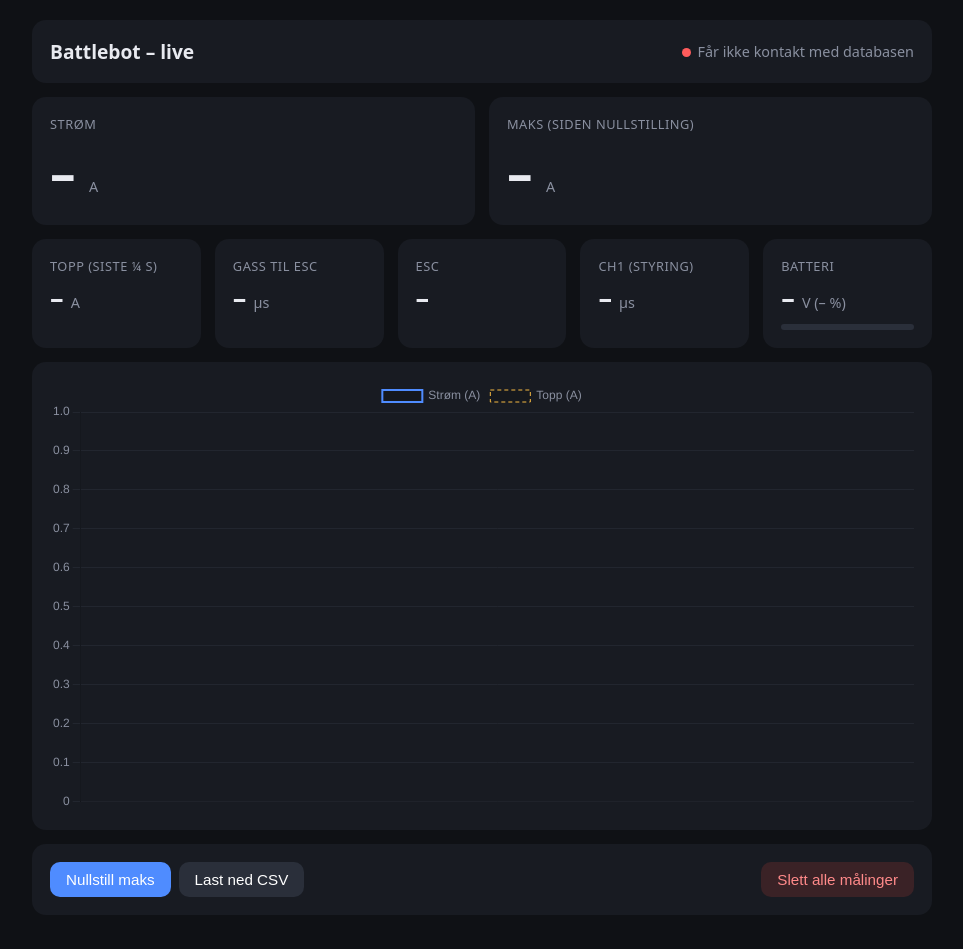
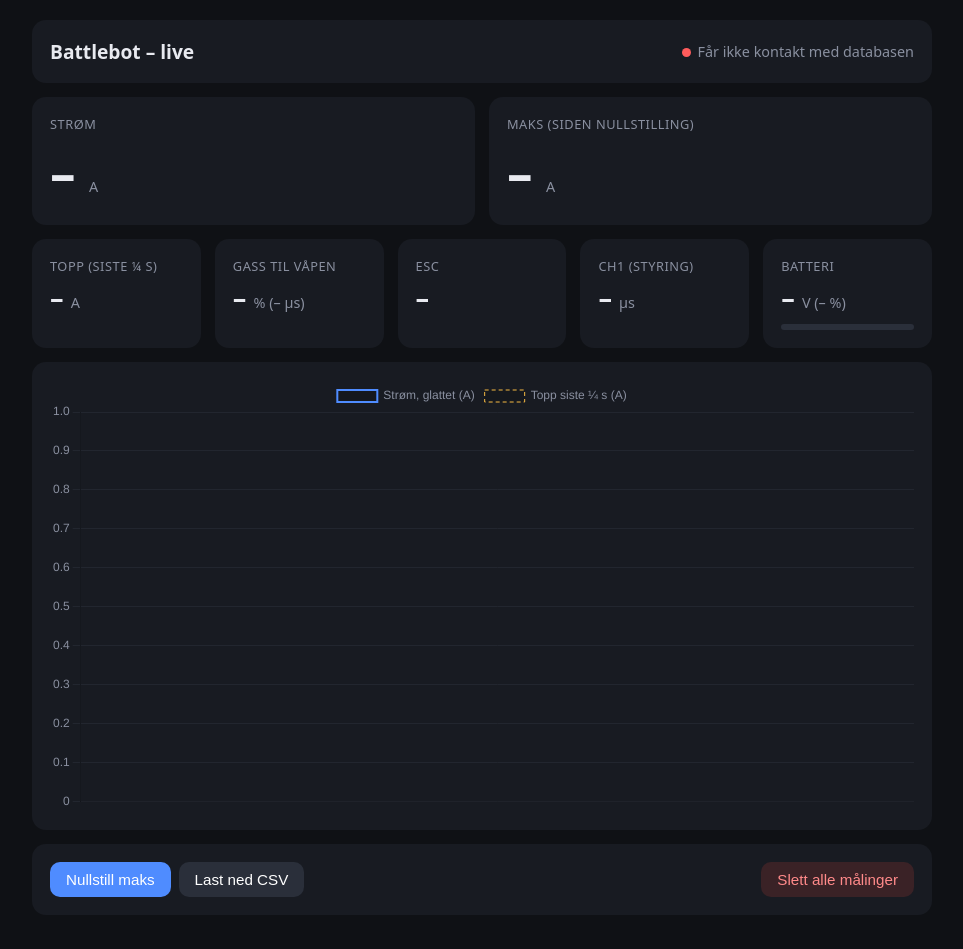
Before and after one commit to andos898/Battlebot, a plain HTML site: page index.html in a window 1280 px wide. Shown: the whole page, without its empty margins (158-1121 px from the left). Drawn offline with nearby package versions, Linux system fonts and the light colour scheme; no server answers.

Commit message:
Add files via upload

```diff
--- a/index.html
+++ b/index.html
@@ -48,7 +48,7 @@
 
   <div class="grid">
     <div class="card"><div class="lbl">Topp (siste ¼ s)</div><div class="val"><span id="topp">–</span> <small>A</small></div></div>
-    <div class="card"><div class="lbl">Gass til ESC</div><div class="val"><span id="gass">–</span> <small>µs</small></div></div>
+    <div class="card"><div class="lbl">Gass til våpen</div><div class="val"><span id="gassP">–</span> <small>% (<span id="gass">–</span> µs)</small></div></div>
     <div class="card"><div class="lbl">ESC</div><div class="val" id="esc">–</div></div>
     <div class="card"><div class="lbl">CH1 (styring)</div><div class="val"><span id="ch1">–</span> <small>µs</small></div></div>
     <div class="card">
@@ -84,8 +84,8 @@ let sisteKey = null;
 const chart = new Chart($("graf"), {
   type: "line",
   data: { labels: [], datasets: [
-    { label: "Strøm (A)", data: [], borderColor: "#4f8cff", borderWidth: 2, pointRadius: 0, tension: .2 },
-    { label: "Topp (A)",  data: [], borderColor: "#f5b942", borderWidth: 1, pointRadius: 0, tension: 0, borderDash: [4, 3] }
+    { label: "Strøm, glattet (A)", data: [], borderColor: "#4f8cff", borderWidth: 2, pointRadius: 0, tension: .2 },
+    { label: "Topp siste ¼ s (A)",  data: [], borderColor: "#f5b942", borderWidth: 1, pointRadius: 0, tension: 0, borderDash: [4, 3] }
   ]},
   options: { animation: false,
     plugins: { legend: { labels: { color: "#8a90a0" } } },
@@ -103,6 +103,8 @@ function tegn() {
   $("maks").textContent = f1(s.maks);
   $("topp").textContent = f1(s.topp);
   $("gass").textContent = s.gass ?? "–";
+  // 1000 µs = 0 %, 2000 µs = 100 % (standard ESC-signal)
+  $("gassP").textContent = typeof s.gass === "number" ? Math.round((s.gass - 1000) / 10) : "–";
   $("esc").textContent  = s.esc ?? "–";
   $("ch1").textContent  = s.ch1 ?? "–";
   $("bv").textContent   = f1(s.bv);
@@ -130,7 +132,10 @@ function liveStatus(feil) {
 }
 
 // Første gang: hent de siste MAX_PTS. Deretter: bare det som er nytt siden sisteKey.
+let henter = false;       // hindrer at to henting overlapper (ga dobbeltrader på treg mobildata)
 async function hent() {
+  if (henter) return;
+  henter = true;
   try {
     const q = sisteKey
       ? 'orderBy="$key"&startAt="' + sisteKey + '"'
@@ -138,7 +143,8 @@ async function hent() {
     const r = await fetch(DB_URL + "/readings.json?" + q);
     const d = await r.json();
     if (d && typeof d === "object") {
-      const nye = Object.keys(d).sort().filter(k => k !== sisteKey).map(k => ({ key: k, ...d[k] }));
+      const kjente = new Set(punkter.map(p => p.key));
+      const nye = Object.keys(d).sort().filter(k => !kjente.has(k)).map(k => ({ key: k, ...d[k] }));
       if (nye.length) {
         punkter = punkter.concat(nye).slice(-MAX_PTS);
         sisteKey = nye[nye.length - 1].key;
@@ -148,6 +154,8 @@ async function hent() {
     liveStatus(false);
   } catch (e) {
     liveStatus(true);
+  } finally {
+    henter = false;
   }
 }
 setInterval(hent, POLL_MS);
```
